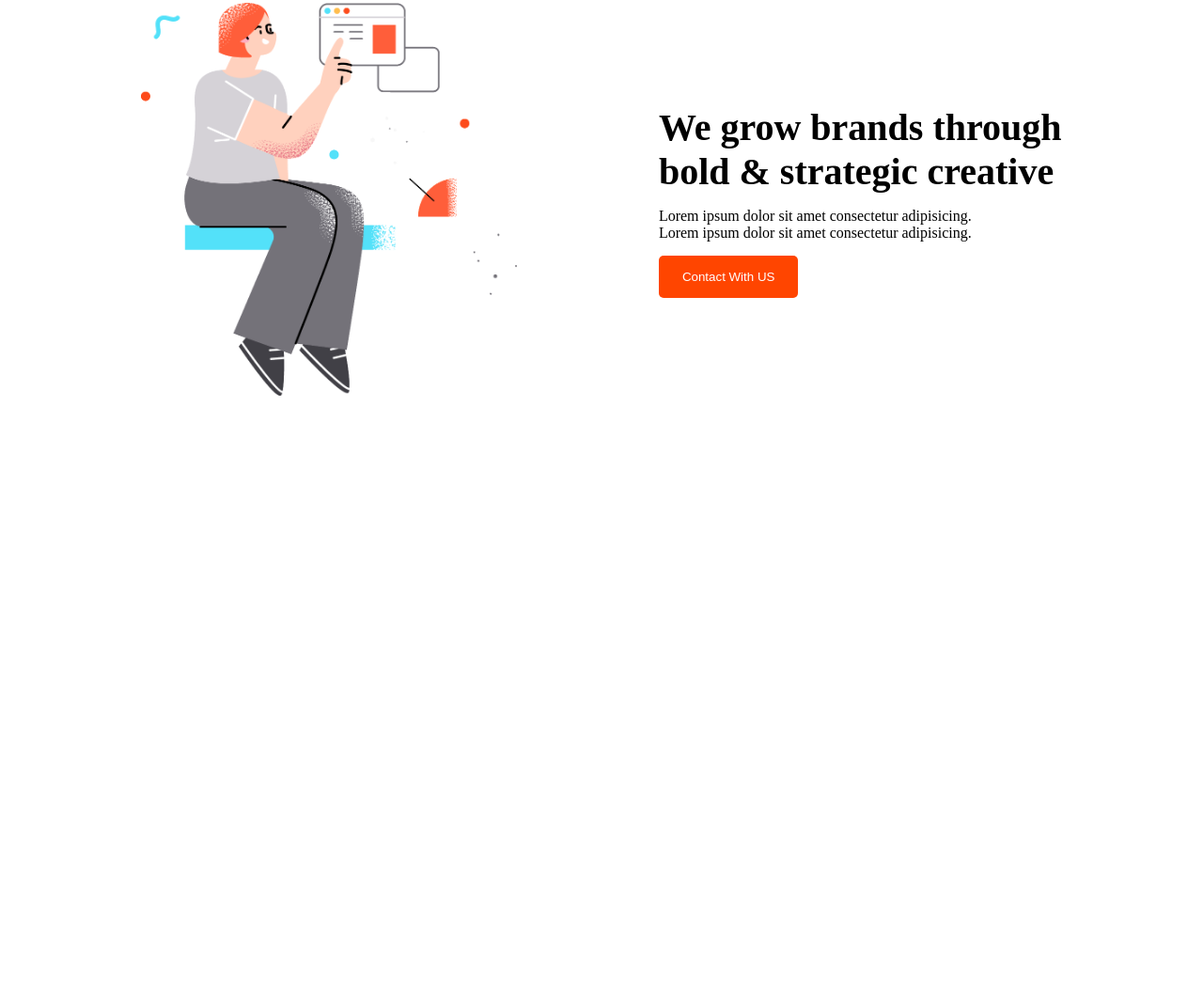
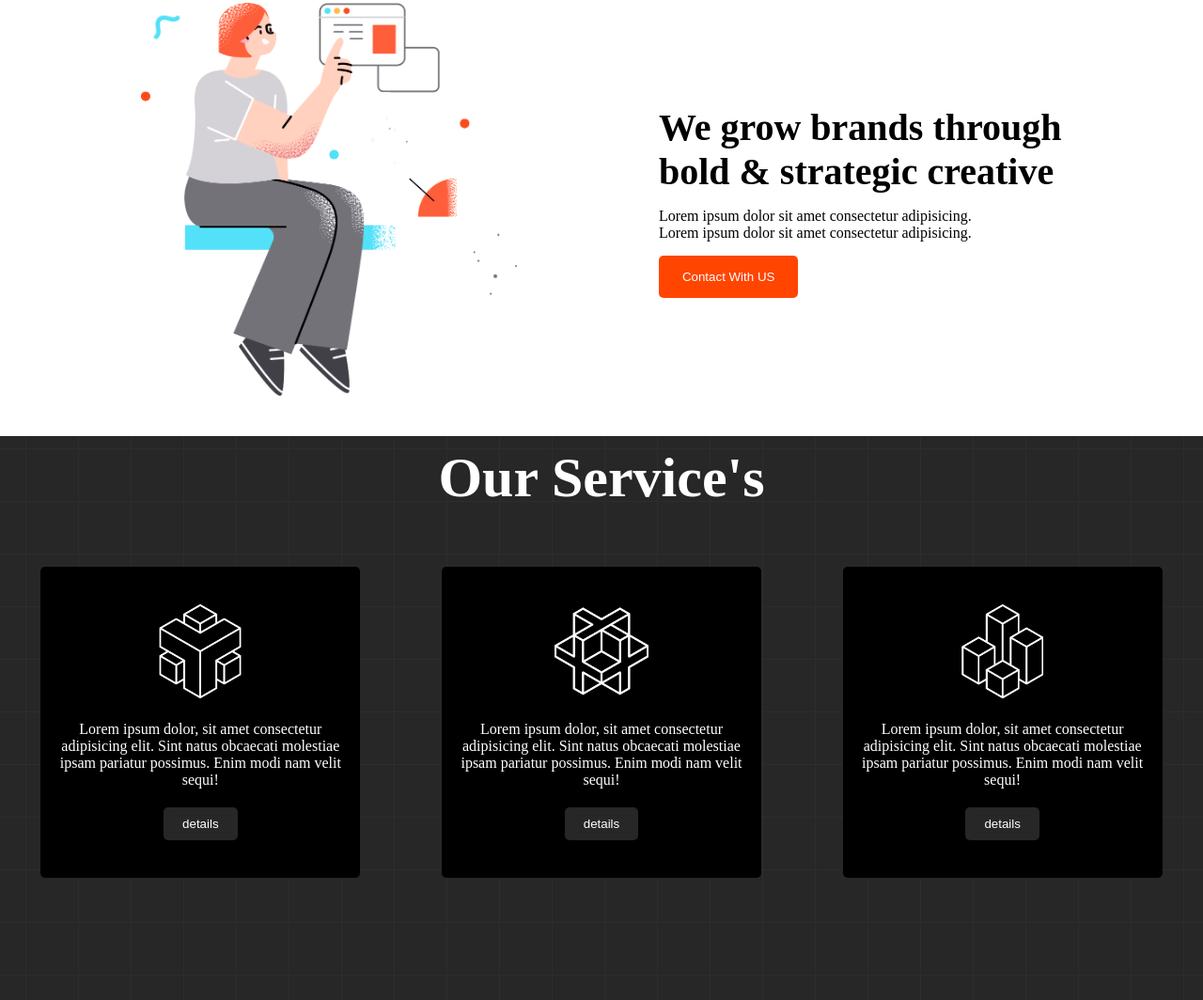
Before and after one commit to MD-Moniruzzaman-Arafat/conceptual-session-html-css-project1, a plain HTML site: page index.html in a window 1280 px wide. Shown: the part 978-2042 px from the top of the page at 94% size. Before the commit the page ends 1442 px from the top, so only its background shows below. Drawn offline with Linux system fonts and the light colour scheme.

Commit message:
service section

```diff
--- a/index.html
+++ b/index.html
@@ -57,6 +57,35 @@
                 </div>
             </div>
         </section>
+        <!-- Our Service's section -->
+        <section>
+            <div class="service-container">
+                <h1 class="service-title">Our Service's</h1>
+                <div class="card-container">
+                    <div class="card">
+                        <img src="./icon/0.png" alt="">
+                        <p>Lorem ipsum dolor, sit amet consectetur adipisicing elit. Sint natus obcaecati molestiae
+                            ipsam
+                            pariatur possimus. Enim modi nam velit sequi!</p>
+                        <button>details</button>
+                    </div>
+                    <div class="card">
+                        <img src="./icon/1.png" alt="">
+                        <p>Lorem ipsum dolor, sit amet consectetur adipisicing elit. Sint natus obcaecati molestiae
+                            ipsam
+                            pariatur possimus. Enim modi nam velit sequi!</p>
+                        <button>details</button>
+                    </div>
+                    <div class="card">
+                        <img src="./icon/2.png" alt="">
+                        <p>Lorem ipsum dolor, sit amet consectetur adipisicing elit. Sint natus obcaecati molestiae
+                            ipsam
+                            pariatur possimus. Enim modi nam velit sequi!</p>
+                        <button>details</button>
+                    </div>
+                </div>
+            </div>
+        </section>
     </main>
 </body>
 
--- a/style.css
+++ b/style.css
@@ -95,3 +95,49 @@
 .about-img img {
     width: 400px;
 }
+
+/* service section */
+.service-container {
+    height: 600px;
+    background-image: url("./images/background.png"), linear-gradient(45deg, #272727, #272727);
+}
+
+.service-title {
+    font-size: 60px;
+    text-align: center;
+    padding-top: 10px;
+    color: white;
+    margin-bottom: 50px;
+}
+
+.card-container {
+    display: flex;
+    justify-content: space-around;
+    align-items: center;
+}
+
+.card {
+    background-color: black;
+    width: 300px;
+    margin: 10px;
+    color: white;
+    text-align: center;
+    padding: 40px 20px;
+    border-radius: 5px;
+}
+
+.card img {
+    width: 100px;
+}
+
+.card p {
+    margin: 20px 0;
+}
+
+.card button {
+    padding: 10px 20px;
+    background-color: #272727;
+    color: white;
+    border: none;
+    border-radius: 5px;
+}
```
